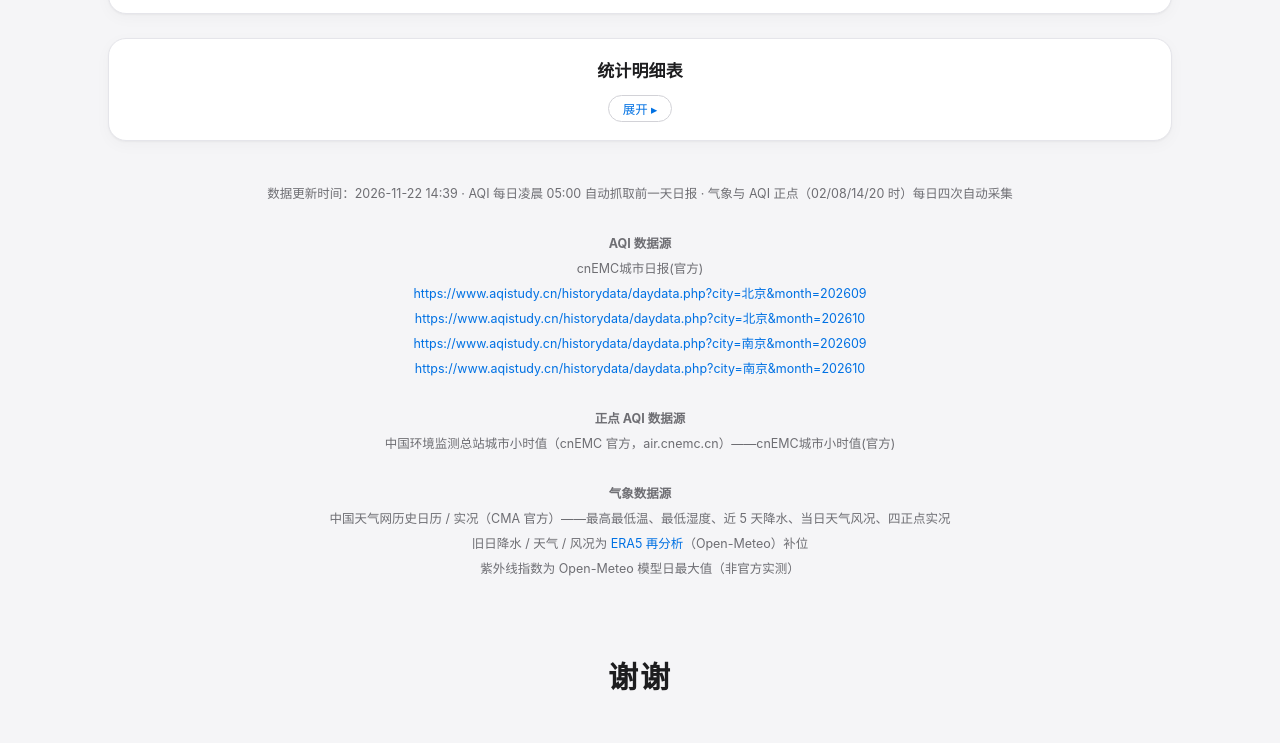
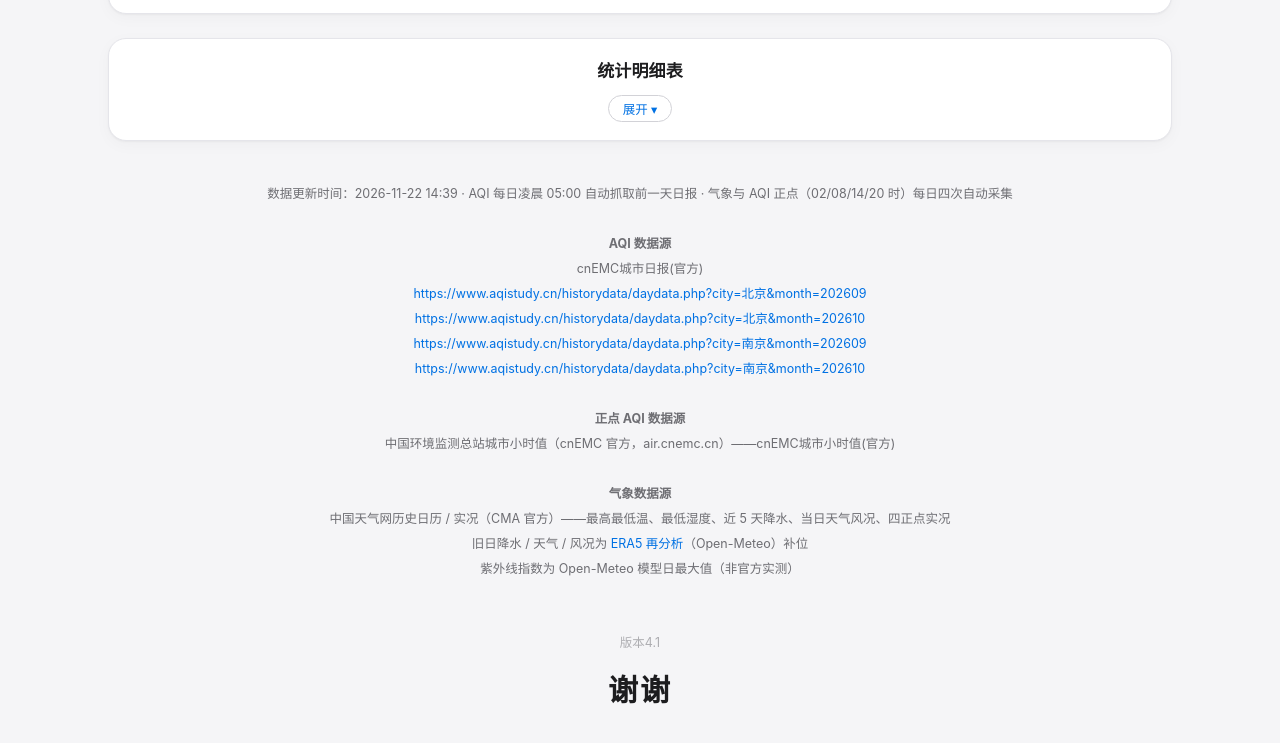
Before and after one commit to ZhuZhengHuan/Bj-Nj-Weather-, a plain HTML site: page index.html in a window 1280 px wide. Shown: the part 2233-2976 px from the top of the page. Drawn offline with Linux system fonts and the light colour scheme.

Commit message:
V4.1：版本号小字标于谢谢上方居中；展开按钮箭头朝下、收起按钮箭头朝上

```diff
--- a/index.html
+++ b/index.html
@@ -140,9 +140,10 @@ tbody tr:hover td { background: var(--accent-soft); }
 footer { margin-top: 40px; color: var(--ink-2); font-size: var(--fs-s); line-height: 2; text-align: center; }
 footer a { color: var(--accent); }
 
-/* 结语（大字） */
+/* 版本号（小字）与结语（大字） */
+.ver { text-align: center; font-size: var(--fs-s); color: var(--ink-3); margin-top: 52px; }
 .thanks { text-align: center; font-size: var(--fs-l); font-weight: 700; letter-spacing: 2px;
-  margin: 72px 0 24px; color: var(--ink); }
+  margin: 12px 0 24px; color: var(--ink); }
 
 /* 响应式 */
 @media (max-width: 860px) { .grid6 { grid-template-columns: 1fr 1fr; } .kpis { grid-template-columns: 1fr; } }
@@ -233,7 +234,7 @@ footer a { color: var(--accent); }
   <div class="card collapse-card collapsed" id="tableCard">
     <div class="collapse-head" id="collapseHead">
       <h2>统计明细表</h2>
-      <button class="collapse-btn" id="collapseBtn">展开 ▸</button>
+      <button class="collapse-btn" id="collapseBtn">展开 ▾</button>
     </div>
     <div class="collapse-body" id="collapseBody">
       <div id="dailyTables">
@@ -253,6 +254,7 @@ footer a { color: var(--accent); }
   </div>
 
   <footer id="foot"></footer>
+  <div class="ver">版本4.1</div>
   <div class="thanks">谢谢</div>
 </div>
 
@@ -363,7 +365,7 @@ footer a { color: var(--accent); }
   /* ---------- 统计明细表：默认收起，点击标题行展开/收起 ---------- */
   function setCollapsed(c) {
     $("#tableCard").classList.toggle("collapsed", c);
-    $("#collapseBtn").textContent = c ? "展开 ▸" : "收起 ▾";
+    $("#collapseBtn").textContent = c ? "展开 ▾" : "收起 ▴";
   }
   $("#collapseHead").addEventListener("click", function () {
     setCollapsed(!$("#tableCard").classList.contains("collapsed"));
```
